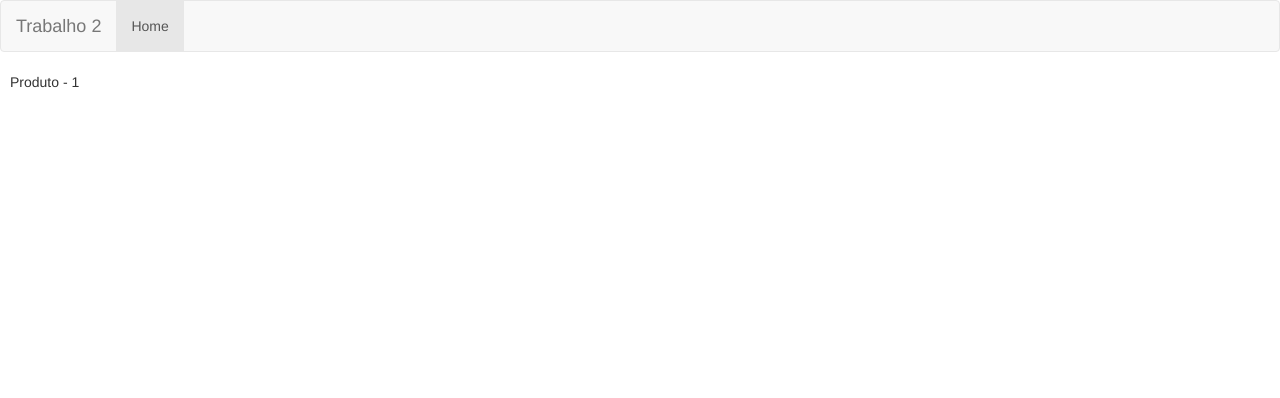
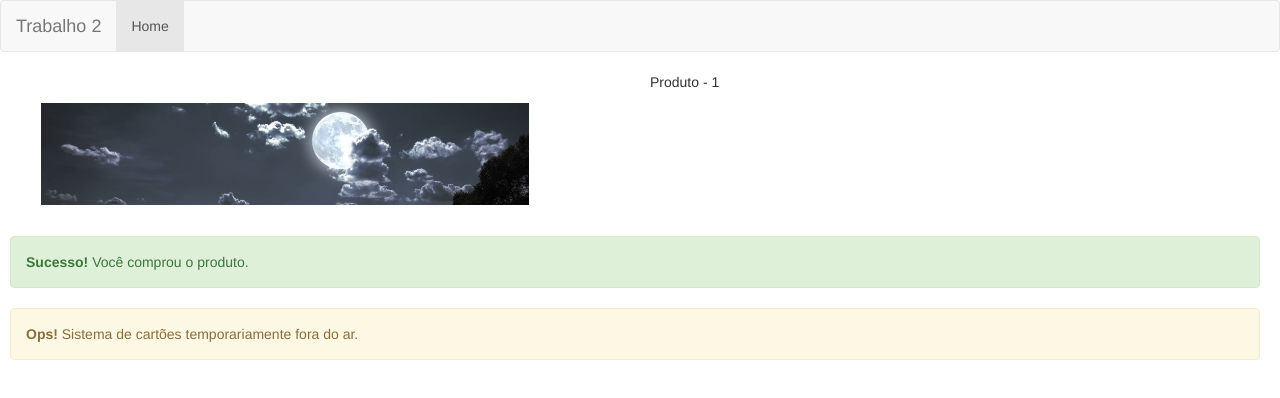
Before and after one commit to 1ucas/arq-front-ecommerce, an Angular app: page /detail/1 in a window 1280 px wide. Shown: the top 398 px of the page. Built offline with nearby package versions, Linux system fonts and the light colour scheme.

Commit message:
Detalhes do produto.

```diff
--- a/src/app/app.module.ts
+++ b/src/app/app.module.ts
@@ -11,6 +11,7 @@ import { ProductItemComponent } from './homepage/product-list/product-item/produ
 import { DetailpageComponent } from './detailpage/detailpage.component';
 import { SideInfosComponent } from './homepage/side-infos/side-infos.component';
 import { HomeCarouselComponent } from './homepage/home-carousel/home-carousel.component';
+import { ProductDetailComponent } from './detailpage/product-detail/product-detail.component';
 
 const appRoutes: Routes = [
   { path: 'detail/:id', component: DetailpageComponent },
@@ -26,7 +27,8 @@ const appRoutes: Routes = [
     ProductItemComponent,
     DetailpageComponent,
     SideInfosComponent,
-    HomeCarouselComponent
+    HomeCarouselComponent,
+    ProductDetailComponent
   ],
   imports: [
     RouterModule.forRoot(
--- a/src/app/detailpage/detailpage.component.css
+++ b/src/app/detailpage/detailpage.component.css
@@ -0,0 +1,4 @@
+.imagem-produto {
+    width: 80%;
+    margin: 5%;
+}
--- a/src/app/detailpage/detailpage.component.html
+++ b/src/app/detailpage/detailpage.component.html
@@ -1,7 +1,16 @@
 <div class="container-do-lucas">
   <div class="row">
-    <div class="col-xs-12">
-      <p>Produto - {{produto.id}}</p>
+    <div class="col-xs-6">
+      <img src="../../assets/images/image1.png" class="imagem-produto">
     </div>
+    <div class="col-xs-6">
+        <p>Produto - {{produto.id}}</p>
+      </div>
+  </div>
+  <div class="alert alert-success center-block" role="alert">
+    <strong>Sucesso!</strong> Você comprou o produto.
+  </div>
+  <div class="alert alert-warning center-block" role="alert">
+    <strong>Ops!</strong> Sistema de cartões temporariamente fora do ar.
   </div>
 </div>
--- /dev/null
+++ b/src/app/detailpage/product-detail/product-detail.component.html
@@ -0,0 +1,3 @@
+<p>
+  product-detail works!
+</p>
--- /dev/null
+++ b/src/app/detailpage/product-detail/product-detail.component.ts
@@ -0,0 +1,15 @@
+import { Component, OnInit } from '@angular/core';
+
+@Component({
+  selector: 'app-product-detail',
+  templateUrl: './product-detail.component.html',
+  styleUrls: ['./product-detail.component.css']
+})
+export class ProductDetailComponent implements OnInit {
+
+  constructor() { }
+
+  ngOnInit() {
+  }
+
+}
```
Also changed, not shown: src/app/detailpage/product-detail/product-detail.component.css (added), 1 other file (tests, documents, lock files or other folders).
